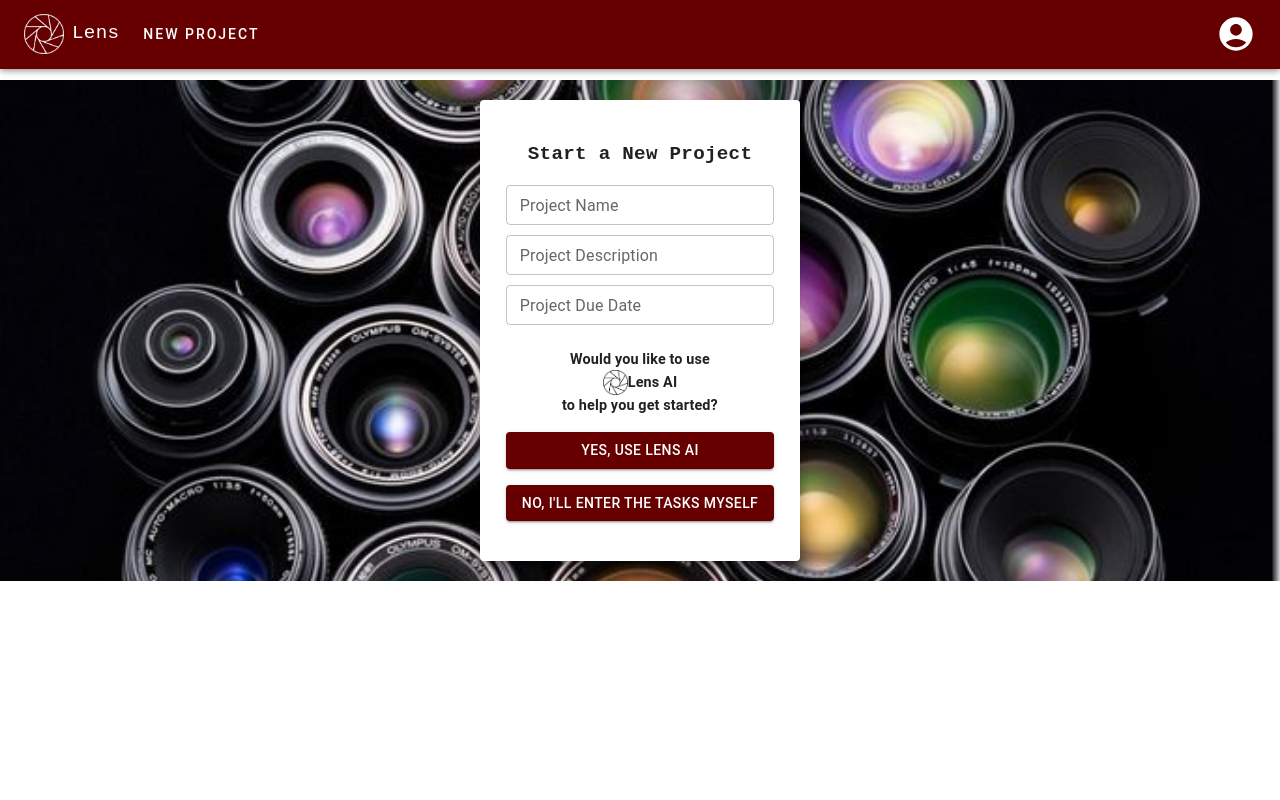
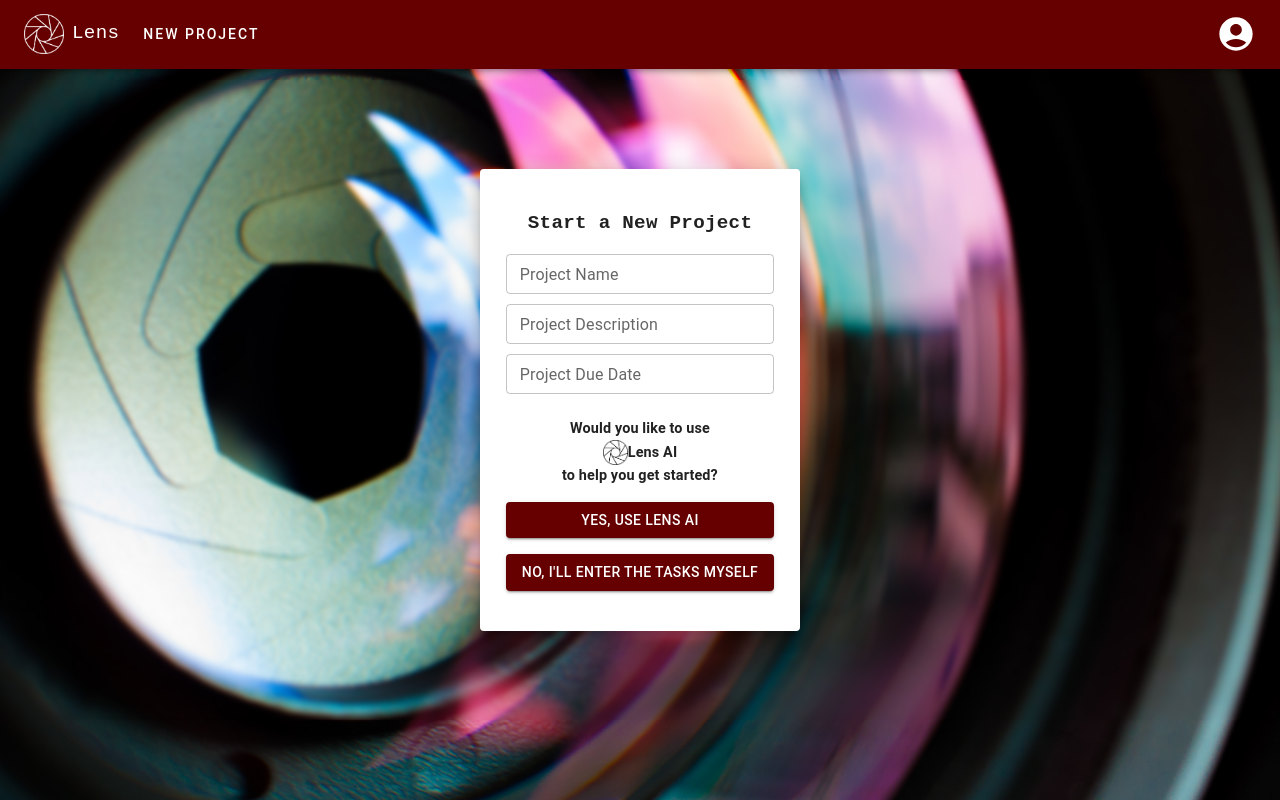
Before and after one commit to MaxEdgington/LHL-Final, a React (Vite) app in the folder client/: page /newProject in a window 1280 px wide. Built offline with nearby package versions, Linux system fonts and the light colour scheme.

Commit message:
change background img

```diff
--- a/client/src/components/AllProjectsList.jsx
+++ b/client/src/components/AllProjectsList.jsx
@@ -7,7 +7,7 @@
 import { userContext } from "../providers/UserProvider";
 import { projectContext } from "../providers/ProjectProvider";
 
-import background from "../../public/lens-img-darkmode.jpeg";
+// import background from "../../public/lens-img-darkmode.jpeg";
 
 
 const AllProjectsList = () => {
@@ -36,11 +36,11 @@
     backgroundColor: "#FAFAFA",
   };
   const boxStyle = {
-    backgroundImage: `url(${background})`,
-    backgroundRepeat: "no-repeat",
-    backgroundPosition: "center center",
-    backgroundSize: "cover",
-    backgroundAttachment: "fixed",
+    // backgroundImage: `url(${background})`,
+    // backgroundRepeat: "no-repeat",
+    // backgroundPosition: "center center",
+    // backgroundSize: "cover",
+    // backgroundAttachment: "fixed",
     height: "100%",
     width: "100%",
     display: "flex",
--- a/client/src/components/Columns-and-Tasks/ColumnList.jsx
+++ b/client/src/components/Columns-and-Tasks/ColumnList.jsx
@@ -11,7 +11,7 @@
 import { columnsContext } from "../../providers/ColumnsProvider";
 import { projectContext } from "../../providers/ProjectProvider";
 // import background from '../../../public/iris_Lens_background.jpg';
-import background from '../../../public/lens-img-darkmode.jpeg';
+// import background from '../../../public/lens-img-darkmode.jpeg';
 
 
 const ColumnList = (props) => {
@@ -57,11 +57,11 @@
           flex: 1,
           paddingTop: "16px",
           paddingBottom: "16px",
-          backgroundImage: `url(${background})`,
-          backgroundRepeat: "no-repeat",
-          backgroundPosition: "center center",
-          backgroundSize: "cover",
-          backgroundAttachment: "fixed",
+          // backgroundImage: `url(${background})`,
+          // backgroundRepeat: "no-repeat",
+          // backgroundPosition: "center center",
+          // backgroundSize: "cover",
+          // backgroundAttachment: "fixed",
           display: "block",
           height: "100%",
           paddingLeft: "8px",
--- a/client/src/components/StartProject/NewProjectForm.jsx
+++ b/client/src/components/StartProject/NewProjectForm.jsx
@@ -9,7 +9,7 @@
 import { columnsContext } from "../../providers/ColumnsProvider";
 import { userContext } from "../../providers/UserProvider";
 
-import background from "../../../public/lens-img-darkmode.jpeg";
+// import background from "../../../public/lens-img-darkmode.jpeg";
 import { ClipLoader } from "react-spinners";
 const spinningLens = "/spinning-lens.gif";
 
@@ -82,11 +82,11 @@
   return (
     <Box
       style={{
-        backgroundImage: `url(${background})`,
-        backgroundRepeat: "no-repeat",
-        backgroundPosition: "center center",
-        backgroundSize: "cover",
-        backgroundAttachment: "fixed",
+        // backgroundImage: `url(${background})`,
+        // backgroundRepeat: "no-repeat",
+        // backgroundPosition: "center center",
+        // backgroundSize: "cover",
+        // backgroundAttachment: "fixed",
         backdropFilter: "blur(2px)",
         alignSelf: "center",
         height: "100%",
--- a/client/src/components/StartProject/StartNewProject.jsx
+++ b/client/src/components/StartProject/StartNewProject.jsx
@@ -6,7 +6,7 @@
 
   return (
 
-    <Box>
+    <Box sx={{height:"100%"}}>
       <NewProjectForm />
     </Box>
 
--- a/client/src/components/User/Login.jsx
+++ b/client/src/components/User/Login.jsx
@@ -1,7 +1,7 @@
 import { useContext, useState } from "react";
 import { Box, Grid, Paper, Avatar, Button, Typography, Link, TextField } from "@mui/material";
 // import LockOutlinedIcon from '@material-ui/icons/LockOutlined';
-import background from "../../../public/lots-of-lenses.jpg";
+// import background from "../../../public/lots-of-lenses.jpg";
 import { userContext } from "../../providers/UserProvider";
 
 const Login = () => {
@@ -55,11 +55,11 @@
   return (
     <Box
       style={{
-        backgroundImage: `url(${background})`,
-        backgroundRepeat: "no-repeat",
-        backgroundPosition: "center center",
-        backgroundSize: "cover",
-        backgroundAttachment: "fixed",
+        // backgroundImage: `url(${background})`,
+        // backgroundRepeat: "no-repeat",
+        // backgroundPosition: "center center",
+        // backgroundSize: "cover",
+        // backgroundAttachment: "fixed",
         backdropFilter: "blur(2px)",
         alignSelf: "center",
         height: "100%",
--- a/client/src/components/User/MyProjectsList.jsx
+++ b/client/src/components/User/MyProjectsList.jsx
@@ -8,7 +8,7 @@
 import { userContext } from "../../providers/UserProvider";
 import { projectContext } from "../../providers/ProjectProvider";
 
-import background from "../../../public/lens-img-darkmode.jpeg";
+// import background from "../../../public/lens-img-darkmode.jpeg";
 
 const MyProjectsList = () => {
   const { loggedinUser, selectUser, findUserInfo } = useContext(userContext);
@@ -39,11 +39,11 @@
     backgroundColor: "#FAFAFA",
   };
   const boxStyle = {
-    backgroundImage: `url(${background})`,
-    backgroundRepeat: "no-repeat",
-    backgroundPosition: "center center",
-    backgroundSize: "cover",
-    backgroundAttachment: "fixed",
+    // backgroundImage: `url(${background})`,
+    // backgroundRepeat: "no-repeat",
+    // backgroundPosition: "center center",
+    // backgroundSize: "cover",
+    // backgroundAttachment: "fixed",
     height: "100%",
     width: "100%",
     display: "flex",
--- a/client/src/index.css
+++ b/client/src/index.css
@@ -29,6 +29,11 @@
   place-items: center;
   min-width: 320px;
   min-height: 100vh;
+  background-image: url("../public/iris_Lens_background.jpg");
+  background-repeat: no-repeat;
+  background-position: center center;
+  background-size: cover;
+  background-attachment: fixed;
 }
 
 h1 {
```
Also changed, not shown: client/public/iris_Lens_background.jpg (added).
